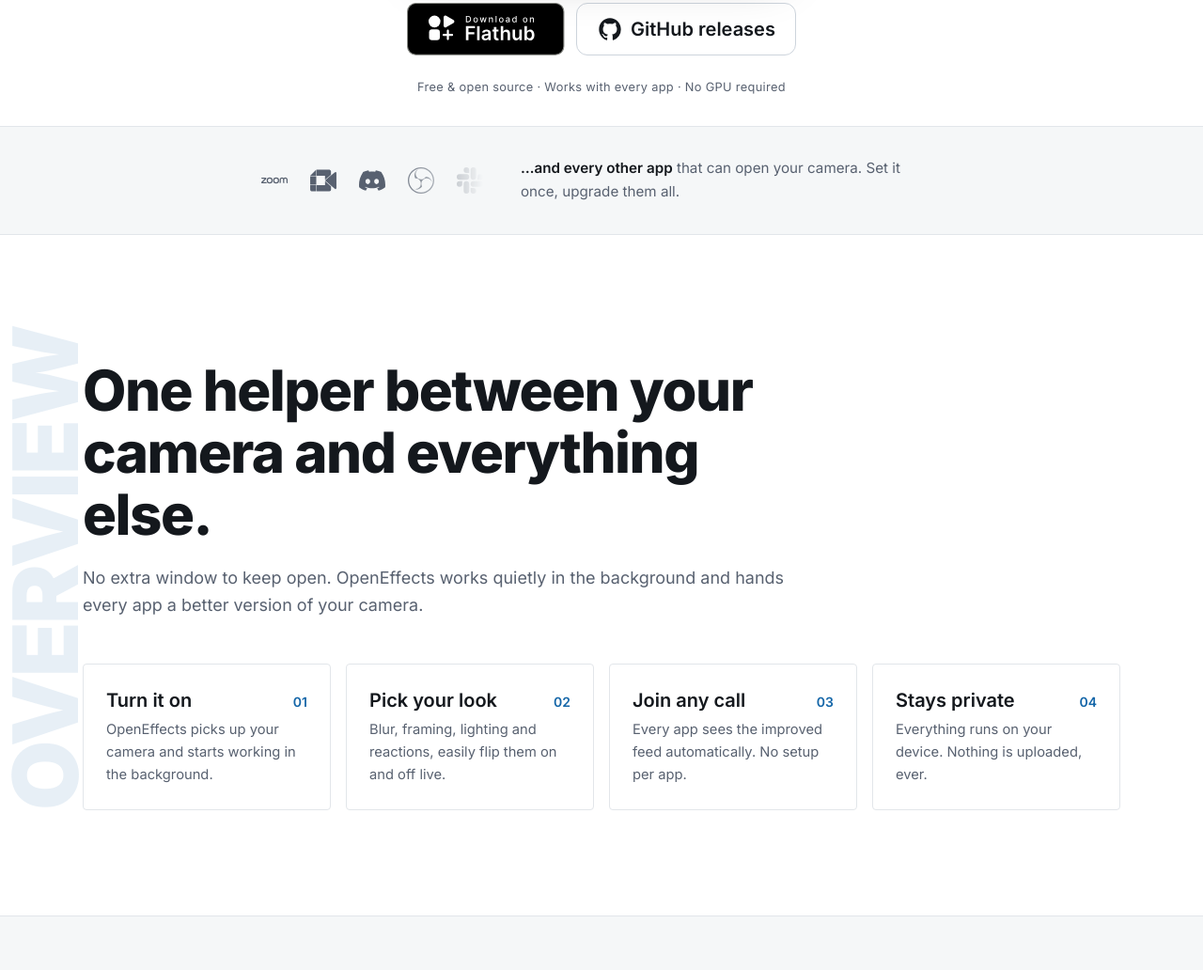
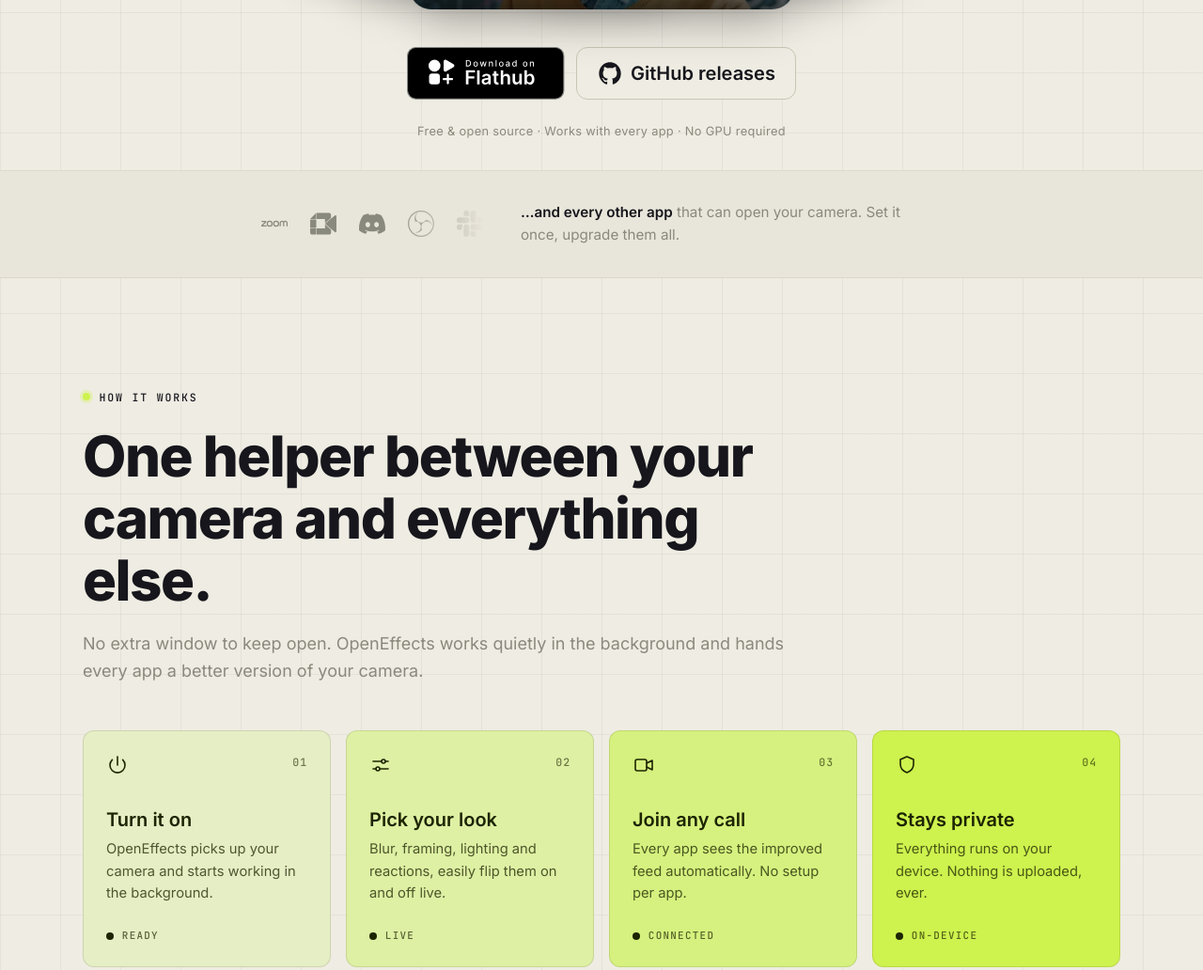
Before and after one commit to funinkina/openeffects, an Astro site in the folder website/: page / in a window 1280 px wide. Shown: the part 691-1723 px from the top of the page at 94% size. Built offline with nearby package versions, Linux system fonts and the light colour scheme; Astro itself is replaced by a stand-in of ours.

Commit message:
feat: update styles and components for improved theme and responsiveness

```diff
--- a/website/src/components/CodeBlock.astro
+++ b/website/src/components/CodeBlock.astro
@@ -10,7 +10,7 @@ const { code, label, class: className } = Astro.props;
 <div class:list={["relative border border-line bg-surface rounded", className]}>
   {
     label && (
-      <div class="flex items-center gap-2 border-b border-line px-4 py-2 text-[11px] uppercase tracking-wider text-muted">
+      <div class="flex items-center gap-2 border-b border-line px-4 py-2 font-mono text-[11px] uppercase tracking-wider text-muted">
         <span class="h-1.5 w-1.5 bg-accent rounded-full" />
         {label}
       </div>
--- a/website/src/components/Header.astro
+++ b/website/src/components/Header.astro
@@ -24,7 +24,9 @@ const nav = [
       <span class="text-[1.05rem] font-bold tracking-tight">OpenEffects</span>
     </a>
 
-    <div class="hidden items-center gap-8 text-[0.85rem] text-muted md:flex">
+    <div
+      class="hidden items-center gap-7 font-mono text-[0.72rem] uppercase tracking-[0.12em] text-muted md:flex"
+    >
       {
         nav.map((n) => (
           <a
--- a/website/src/layouts/Layout.astro
+++ b/website/src/layouts/Layout.astro
@@ -27,7 +27,7 @@ const ogImage = new URL("/og.png", Astro.site).toString();
     <title>{title}</title>
     <meta name="description" content={description} />
     <link rel="canonical" href={canonical} />
-    <meta name="theme-color" content="#ffffff" />
+    <meta name="theme-color" content="#efece3" />
 
     <meta property="og:type" content="website" />
     <meta property="og:title" content={title} />
@@ -48,7 +48,7 @@ const ogImage = new URL("/og.png", Astro.site).toString();
     <link rel="preconnect" href="https://fonts.googleapis.com" />
     <link rel="preconnect" href="https://fonts.gstatic.com" crossorigin />
     <link
-      href="https://fonts.googleapis.com/css2?family=Inter:ital,opsz,wght@0,14..32,100..900;1,14..32,100..900&display=swap"
+      href="https://fonts.googleapis.com/css2?family=Inter:ital,opsz,wght@0,14..32,100..900;1,14..32,100..900&family=JetBrains+Mono:wght@400;500;600&display=swap"
       rel="stylesheet"
     />
   </head>
--- a/website/src/pages/docs.astro
+++ b/website/src/pages/docs.astro
@@ -78,11 +78,7 @@ const claudeUrl = `https://claude.ai/new?q=${encodeURIComponent(llmPrompt)}`;
       <div class="grid gap-10 lg:grid-cols-[13rem_1fr] lg:gap-14">
         <!-- Sidebar -->
         <aside class="lg:sticky lg:top-24 lg:h-max">
-          <p
-            class="text-[0.72rem] font-semibold uppercase tracking-[0.16em] text-accent"
-          >
-            CLI reference
-          </p>
+          <p class="eyebrow">CLI reference</p>
           <nav class="doc-toc mt-4 flex flex-col gap-1 text-[0.9rem]">
             {
               toc.map((t) => (
--- a/website/src/pages/index.astro
+++ b/website/src/pages/index.astro
@@ -40,26 +40,36 @@ const appIcons = [
   },
 ];
 
+// thin-stroke line icons echo the reference's "constellation" tiles
 const pipeline = [
   {
     n: "01",
     title: "Turn it on",
     body: "OpenEffects picks up your camera and starts working in the background.",
+    state: "Ready",
+    icon: `<path d="M12 3v9"/><path d="M6.4 6.4a8 8 0 1 0 11.2 0"/>`,
   },
   {
     n: "02",
     title: "Pick your look",
     body: "Blur, framing, lighting and reactions, easily flip them on and off live.",
+    state: "Live",
+    icon: `<path d="M4 8h9"/><path d="M17 8h3"/><circle cx="15" cy="8" r="2"/><path d="M4 16h3"/><path d="M11 16h9"/><circle cx="9" cy="16" r="2"/>`,
   },
   {
     n: "03",
     title: "Join any call",
     body: "Every app sees the improved feed automatically. No setup per app.",
+    state: "Connected",
+    icon: `<rect x="3" y="6" width="12" height="12" rx="2"/><path d="M15 10l6-3v10l-6-3"/>`,
   },
   {
     n: "04",
     title: "Stays private",
     body: "Everything runs on your device. Nothing is uploaded, ever.",
+    state: "On-device",
+    icon: `<path d="M12 3l7 3v5c0 4.5-3 7.5-7 9-4-1.5-7-4.5-7-9V6l7-3Z"/>`,
+    highlight: true,
   },
 ];
 
@@ -87,6 +97,9 @@ openeffectsctl toggle reactions`;
       class="relative flex min-h-[calc(100svh-4rem)] w-full flex-col justify-center overflow-x-hidden py-6 sm:py-8"
     >
       <div class="mx-auto max-w-4xl px-6 text-center">
+        <span class="eyebrow mb-6 justify-center">
+          Linux-native webcam effects
+        </span>
         <h1
           class="mx-auto text-5xl font-black leading-[1.05] tracking-tight sm:text-7xl"
         >
@@ -166,13 +179,9 @@ openeffectsctl toggle reactions`;
       id="overview"
       class="relative isolate scroll-mt-20 overflow-hidden"
     >
-      <span
-        aria-hidden="true"
-        class="pointer-events-none absolute bottom-28 left-0 -z-10 hidden rotate-180 text-8xl font-black tracking-tight text-accent/10 [writing-mode:vertical-rl] lg:block"
-        >OVERVIEW</span
-      >
       <div class="mx-auto max-w-6xl px-6 py-20 sm:py-28">
         <div class="max-w-3xl">
+          <span class="eyebrow">How it works</span>
           <h2
             class="mt-5 text-6xl font-extrabold tracking-tight sm:leading-[1.1]"
           >
@@ -186,17 +195,33 @@ openeffectsctl toggle reactions`;
 
         <ol class="mt-12 grid gap-4 sm:grid-cols-2 lg:grid-cols-4">
           {
-            pipeline.map((step) => (
-              <li class="card relative rounded p-6">
-                <div class="flex items-baseline justify-between gap-3">
-                  <h3 class="text-xl font-semibold text-fg">{step.title}</h3>
-                  <span class="text-sm font-semibold text-accent">
-                    {step.n}
-                  </span>
+            pipeline.map((step, i) => (
+              <li
+                class="card relative flex min-h-52 flex-col p-6 text-highlight-ink"
+                style={`background: color-mix(in oklab, var(--color-highlight) ${25 + i * 25}%, var(--color-page)); border-color: color-mix(in oklab, var(--color-highlight-ink) 12%, transparent);`}
+              >
+                <div class="flex items-start justify-between">
+                  <svg
+                    class="h-6 w-6"
+                    viewBox="0 0 24 24"
+                    fill="none"
+                    stroke="currentColor"
+                    stroke-width="1.6"
+                    stroke-linecap="round"
+                    stroke-linejoin="round"
+                    aria-hidden="true"
+                    set:html={step.icon}
+                  />
+                  <span class="card-index text-highlight-ink/60">{step.n}</span>
                 </div>
-                <p class="mt-1.5 text-[0.92rem] leading-relaxed text-muted">
+                <h3 class="mt-8 text-xl font-semibold">{step.title}</h3>
+                <p class="mt-1.5 text-[0.92rem] leading-relaxed text-highlight-ink/75">
                   {step.body}
                 </p>
+                <span class="status mt-auto pt-6 text-highlight-ink/70">
+                  <span class="status-dot bg-highlight-ink" />
+                  {step.state}
+                </span>
               </li>
             ))
           }
@@ -208,13 +233,9 @@ openeffectsctl toggle reactions`;
       id="features"
       class="relative isolate scroll-mt-20 overflow-hidden border-y border-line bg-surface"
     >
-      <span
-        aria-hidden="true"
-        class="pointer-events-none absolute bottom-28 left-0 -z-10 hidden rotate-180 text-8xl font-black tracking-tight text-accent/10 [writing-mode:vertical-rl] lg:block"
-        >FEATURES</span
-      >
       <div class="mx-auto max-w-6xl px-6 py-20 sm:py-28">
         <div class="max-w-4xl">
+          <span class="eyebrow">Features</span>
           <h2
             class="mt-5 text-6xl font-extrabold tracking-tight sm:leading-[1.1]"
           >
@@ -234,16 +255,12 @@ openeffectsctl toggle reactions`;
     </section>
 
     <section id="install" class="relative isolate scroll-mt-20 overflow-hidden">
-      <span
-        aria-hidden="true"
-        class="pointer-events-none absolute bottom-28 left-0 -z-10 hidden rotate-180 text-8xl font-black tracking-tight text-accent/10 [writing-mode:vertical-rl] lg:block"
-        >INSTALL</span
-      >
       <div class="mx-auto max-w-6xl px-6 py-20 sm:py-28">
         <div
           class="flex gap-8 justify-between sm:flex-col md:flex-col lg:flex-row"
         >
           <div class="max-w-xl md:mx-auto sm:mx-auto">
+            <span class="eyebrow">Install</span>
             <h2
               class="mt-5 text-3xl font-bold tracking-tight sm:text-[2.6rem] sm:leading-[1.1]"
             >
@@ -334,19 +351,13 @@ openeffectsctl toggle reactions`;
       id="gnome"
       class="relative isolate scroll-mt-20 overflow-hidden border-y border-line bg-surface"
     >
-      <span
-        aria-hidden="true"
-        class="pointer-events-none absolute bottom-28 left-0 -z-10 hidden rotate-180 text-8xl font-black tracking-tight text-accent/10 [writing-mode:vertical-rl] lg:block"
-        >EXTENSION</span
-      >
       <div class="mx-auto max-w-6xl px-6 py-20 sm:py-28">
         <div class="grid items-center gap-12 lg:grid-cols-2 lg:gap-16">
           <div class="max-w-xl">
-            <p
-              class="eyebrow border px-3 py-1 rounded-full bg-accent text-white"
-            >
+            <span class="pill pill--lime">
+              <span class="status-dot bg-highlight-ink"></span>
               Coming Soon
-            </p>
+            </span>
             <h2
               class="mt-5 text-3xl font-bold tracking-tight sm:text-[2.6rem] sm:leading-[1.1]"
             >
--- a/website/src/styles/global.css
+++ b/website/src/styles/global.css
@@ -1,32 +1,39 @@
 @import "tailwindcss";
 
-/* ---- Light, flat theme. Sharp corners, no gradients/shadows. Inter for UI,
-   system monospace for code (<code>/<pre>).
-   The lens/haze/record/lens-deep tokens exist ONLY for the Viewfinder,
-   the single dark, rounded, non-flat element (the simulated screenshot). ---- */
+/* ---- Cream "instrument" theme: warm off-white page, near-black ink, a violet
+   primary and a lime highlight used sparingly. Mono (JetBrains Mono) drives the
+   uppercase eyebrow labels, code and stats; Inter carries headings and body.
+   Subtly-rounded cards, fully-rounded pills/bars, a couple of soft shadows.
+   The ink-deep/lens/haze/record tokens style the dark camera demos
+   (Viewfinder / FeatureShowcase), the pages' one near-black, non-flat surface. ---- */
 @theme {
-  --color-page: #ffffff;
-  --color-surface: #f5f7f8;
-  --color-surface-2: #eef1f4;
-  --color-fg: #14181d;
-  --color-muted: #586170;
-  --color-line: #e2e6ea;
-  --color-line-strong: #cdd4dc;
-  --color-accent: #1466a8;
-  --color-accent-deep: #0f4f85;
+  --color-page: #efece3;
+  --color-surface: #e8e5da;
+  --color-surface-2: #e0ddd0;
+  --color-fg: #16161c;
+  --color-muted: #8a897e;
+  --color-line: #dcd8cc;
+  --color-line-strong: #c9c5b6;
+  --color-accent: #6a5cf0;
+  --color-accent-deep: #5546db;
+  --color-highlight: #cef24e;
+  --color-highlight-ink: #1c2400;
 
-  /* viewfinder-only accents */
-  --color-lens: #56a7ea;
-  --color-lens-deep: #1873b5;
-  --color-record: #ffe94d;
-  --color-haze: #91c1e6;
+  /* dark camera-demo accents */
+  --color-ink-deep: #131319;
+  --color-lens: #8175f6;
+  --color-lens-deep: #5546db;
+  --color-record: #cef24e;
+  --color-haze: #b8b2e8;
 
   --font-display: "Inter", ui-sans-serif, system-ui, sans-serif;
   --font-sans: "Inter", ui-sans-serif, system-ui, sans-serif;
-  --font-mono: ui-monospace, "SF Mono", "Cascadia Code", "JetBrains Mono",
+  --font-mono: "JetBrains Mono", ui-monospace, "SF Mono", "Cascadia Code",
     "Fira Code", Menlo, Consolas, "Liberation Mono", monospace;
 
-  --shadow-lens: 0 24px 60px -28px rgba(20, 24, 29, 0.35);
+  --shadow-lens: 0 24px 60px -28px rgba(22, 22, 28, 0.38);
+  --shadow-soft: 0 10px 30px -18px rgba(22, 22, 28, 0.3);
+  --radius-card: 0.75rem;
 }
 
 @layer base {
@@ -40,6 +47,18 @@
 
   body {
     background-color: var(--color-page);
+    background-image:
+      linear-gradient(
+        to right,
+        color-mix(in oklab, var(--color-fg) 5%, transparent) 1px,
+        transparent 1px
+      ),
+      linear-gradient(
+        to bottom,
+        color-mix(in oklab, var(--color-fg) 5%, transparent) 1px,
+        transparent 1px
+      );
+    background-size: 64px 64px;
     color: var(--color-fg);
     font-family: var(--font-sans);
     -webkit-font-smoothing: antialiased;
@@ -63,21 +82,98 @@
 
 @layer components {
 
-  /* mono-style eyebrow with a viewfinder focus-bracket tick */
+  /* signature mono eyebrow: uppercase, tracked-out label with a lime tick */
   .eyebrow {
+    font-family: var(--font-mono);
     font-size: 0.72rem;
     font-weight: 500;
-    letter-spacing: 0.18em;
+    letter-spacing: 0.16em;
     text-transform: uppercase;
-    color: var(--color-accent);
+    color: var(--color-fg);
     display: inline-flex;
     align-items: center;
     gap: 0.6rem;
+  }
+  .eyebrow::before {
+    content: "";
+    height: 0.5rem;
+    width: 0.5rem;
+    border-radius: 9999px;
+    background: var(--color-highlight);
+    box-shadow: 0 0 0 3px color-mix(in oklab, var(--color-highlight) 30%, transparent);
+  }
+
+  /* small round status dot; --live turns it lime with a soft glow */
+  .status-dot {
+    height: 0.5rem;
+    width: 0.5rem;
+    border-radius: 9999px;
+    background: var(--color-line-strong);
+    flex-shrink: 0;
+  }
+  .status-dot--live {
+    background: var(--color-highlight);
+    box-shadow: 0 0 0 3px color-mix(in oklab, var(--color-highlight) 30%, transparent);
+  }
+
+  /* mono status label + dot, e.g. LISTENING / AWAKE / LIVE */
+  .status {
+    display: inline-flex;
+    align-items: center;
+    gap: 0.55rem;
+    font-family: var(--font-mono);
+    font-size: 0.68rem;
+    font-weight: 500;
+    letter-spacing: 0.12em;
+    text-transform: uppercase;
+    color: var(--color-muted);
+  }
+
+  /* fully-rounded mono pill badge */
+  .pill {
+    display: inline-flex;
+    align-items: center;
+    gap: 0.45rem;
+    border-radius: 9999px;
+    padding: 0.3rem 0.75rem;
+    font-family: var(--font-mono);
+    font-size: 0.68rem;
+    font-weight: 600;
+    letter-spacing: 0.1em;
+    text-transform: uppercase;
+    border: 1px solid transparent;
+  }
+  .pill--lime {
+    background: var(--color-highlight);
+    color: var(--color-highlight-ink);
+  }
+  .pill--ghost {
+    border-color: var(--color-line-strong);
+    color: var(--color-fg);
+  }
+
+  /* mono index number, positioned top-right of a card */
+  .card-index {
+    font-family: var(--font-mono);
+    font-size: 0.72rem;
+    font-weight: 500;
+    letter-spacing: 0.08em;
+    color: var(--color-muted);
   }
 
   .card {
     background: var(--color-page);
     border: 1px solid var(--color-line);
+    border-radius: var(--radius-card);
+  }
+  .card--float {
+    box-shadow: var(--shadow-soft);
+  }
+  /* the single lime-highlighted tile, echoing the reference's "Stress" card */
+  .card--lime {
+    background: var(--color-highlight);
+    border-color: var(--color-highlight);
+    color: var(--color-highlight-ink);
   }
 
   .btn {
@@ -102,6 +198,15 @@
 
   .btn-primary:hover {
     background: var(--color-accent-deep);
+  }
+
+  .btn-lime {
+    background: var(--color-highlight);
+    color: var(--color-highlight-ink);
+  }
+
+  .btn-lime:hover {
+    background: color-mix(in oklab, var(--color-highlight) 88%, var(--color-fg));
   }
 
   .btn-ghost {
```
Also changed, not shown: website/src/components/FeatureShowcase.astro (+6 -6 lines), website/src/components/Footer.astro (+17 -17 lines), website/src/components/Viewfinder.astro (+6 -6 lines).
